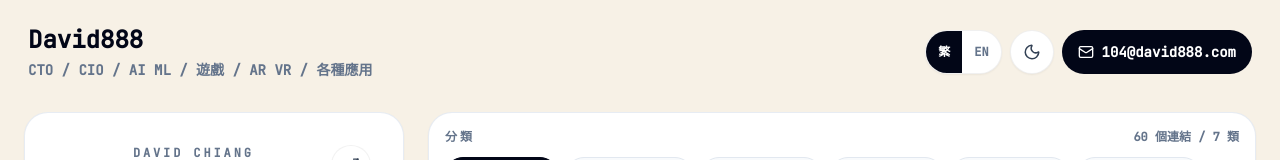
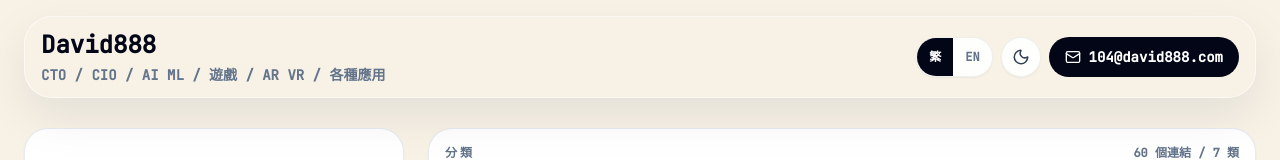
Before and after one commit to tbdavid2019/david888-bento-portfolio, a React (Vite) app: page / in a window 1280 px wide. Shown: the top 160 px of the page. Built offline with nearby package versions, Linux system fonts and the light colour scheme; a web font is replaced by a local one.

Commit message:
Make navbar fixed and floating

```diff
--- a/App.tsx
+++ b/App.tsx
@@ -60,7 +60,7 @@ export default function App() {
   };
 
   return (
-    <div className="min-h-screen px-4 py-4 transition-colors duration-300 md:px-6 md:py-6">
+    <div className="min-h-screen px-4 pb-4 pt-28 transition-colors duration-300 md:px-6 md:pb-6 md:pt-32">
       <div className="mx-auto max-w-7xl">
         <Navbar darkMode={darkMode} toggleTheme={toggleTheme} locale={locale} onLocaleChange={changeLocale} />
         <BentoGrid locale={locale} activeCategoryId={activeCategoryId} onCategoryChange={changeCategory} />
--- a/components/Navbar.tsx
+++ b/components/Navbar.tsx
@@ -11,18 +11,19 @@ interface NavbarProps {
 
 export const Navbar: React.FC<NavbarProps> = ({ darkMode, toggleTheme, locale, onLocaleChange }) => {
   return (
-    <nav className="mb-6 flex items-center justify-between gap-4 px-1 md:mb-8">
-      <div>
-        <div className="font-mono text-2xl font-black text-slate-950 dark:text-white">David888</div>
-        <div className="mt-1 hidden text-sm font-semibold text-slate-500 dark:text-slate-400 sm:block">
+    <div className="fixed inset-x-0 top-3 z-50 px-4 md:top-4 md:px-6">
+      <nav className="mx-auto flex max-w-7xl items-center justify-between gap-4 rounded-[28px] border border-white/60 bg-[rgba(247,241,230,0.82)] px-4 py-3 shadow-[0_18px_50px_rgba(15,23,42,0.08)] backdrop-blur-xl dark:border-white/10 dark:bg-[rgba(15,23,42,0.78)]">
+        <div className="min-w-0">
+          <div className="truncate font-mono text-xl font-black text-slate-950 dark:text-white md:text-2xl">David888</div>
+          <div className="mt-1 hidden truncate text-sm font-semibold text-slate-500 dark:text-slate-400 sm:block">
             {locale === 'en'
               ? 'CTO / CIO / AI / ML / Games / AR / VR / Product Builder'
               : 'CTO / CIO / AI ML / 遊戲 / AR VR / 各種應用'}
           </div>
         </div>
 
-      <div className="flex items-center gap-2">
-        <div className="flex h-11 overflow-hidden rounded-full border border-black/[0.06] bg-white text-xs font-black shadow-sm dark:border-white/[0.08] dark:bg-slate-900">
+        <div className="flex shrink-0 items-center gap-2">
+          <div className="flex h-10 overflow-hidden rounded-full border border-black/[0.06] bg-white/90 text-xs font-black shadow-sm dark:border-white/[0.08] dark:bg-slate-900/90">
             <button
               type="button"
               onClick={() => onLocaleChange('zh')}
@@ -42,7 +43,7 @@ export const Navbar: React.FC<NavbarProps> = ({ darkMode, toggleTheme, locale, o
           </div>
           <button
             onClick={toggleTheme}
-          className="flex h-11 w-11 items-center justify-center rounded-full border border-black/[0.06] bg-white text-slate-700 shadow-sm transition-all duration-300 hover:bg-slate-50 dark:border-white/[0.08] dark:bg-slate-900 dark:text-slate-100 dark:hover:bg-slate-800"
+            className="flex h-10 w-10 items-center justify-center rounded-full border border-black/[0.06] bg-white/90 text-slate-700 shadow-sm transition-all duration-300 hover:bg-slate-50 dark:border-white/[0.08] dark:bg-slate-900/90 dark:text-slate-100 dark:hover:bg-slate-800"
             aria-label="Toggle theme"
           >
             {darkMode ? (
@@ -53,12 +54,13 @@ export const Navbar: React.FC<NavbarProps> = ({ darkMode, toggleTheme, locale, o
           </button>
           <a
             href="mailto:104@david888.com"
-          className="inline-flex h-11 items-center gap-2 rounded-full bg-slate-950 px-4 text-sm font-black text-white transition-all duration-300 hover:bg-slate-800 dark:bg-primary dark:text-slate-950 dark:hover:bg-[#ffd9c8]"
+            className="inline-flex h-10 items-center gap-2 rounded-full bg-slate-950 px-4 text-sm font-black text-white transition-all duration-300 hover:bg-slate-800 dark:bg-primary dark:text-slate-950 dark:hover:bg-[#ffd9c8]"
           >
             <Mail size={16} />
             <span className="hidden sm:inline">104@david888.com</span>
           </a>
         </div>
-    </nav >
+      </nav>
+    </div>
   );
 };
```
Lines whose indentation alone changed are shown as unchanged.
